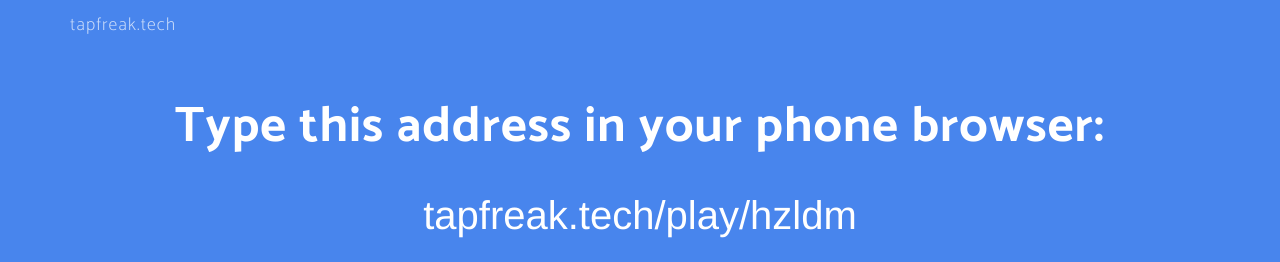
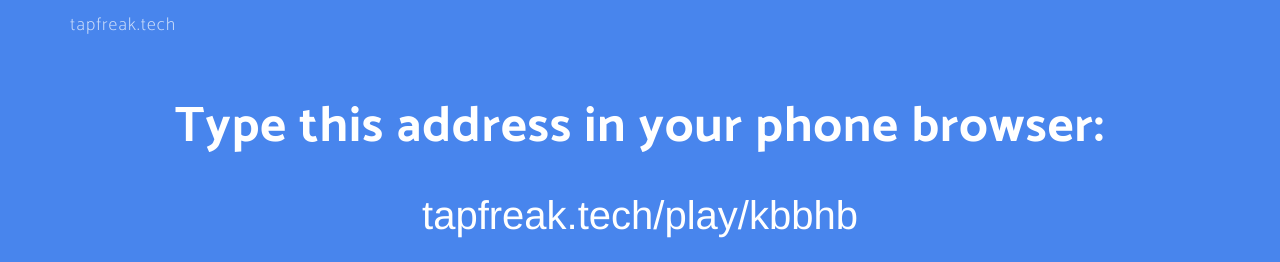
Before and after one commit to janhartman/tap.tech, a website: page socket/newgame.html in a window 1280 px wide. Shown: the top 262 px of the page. Drawn offline with nearby package versions, Linux system fonts and the light colour scheme; a web font is replaced by a local one.

Commit message:
small fix

```diff
--- a/socket/app.js
+++ b/socket/app.js
@@ -142,6 +142,10 @@
 io.on('connection', function (socket) {
     console.info('New client connected (id=' + socket.id + ').');
 
+    if (!game.keyBindings) {
+        console.log('Game not set or player number not allowed');
+        return;
+    }
     var numOfClients = Object.keys(clients).length;
 
     if (numOfClients == game.numOfPlayers) {
@@ -151,7 +155,6 @@
     else if (numOfClients > game.numOfPlayers) {
         console.log('Error: there are more clients than allowed players');
         return socket.disconnect(true);
-
     }
 
     clients[socket.id] = socket;
--- a/socket/newgame.html
+++ b/socket/newgame.html
@@ -72,7 +72,7 @@
                     <div class="section-heading">
                         <h2><b>Type this address in your phone browser:</b></h2>
                         <br>
-                        <p class="text-muted" style="font-size:40px">tapfreak.tech/play/hzldm</p>
+                        <p class="text-muted" style="font-size:40px">tapfreak.tech/play/kbbhb</p>
                             <br>
                         <p class="text-muted" style="font-size:20px">and</p>
                         <h2><b>switch to the game in the other tab</b></h2>
```
